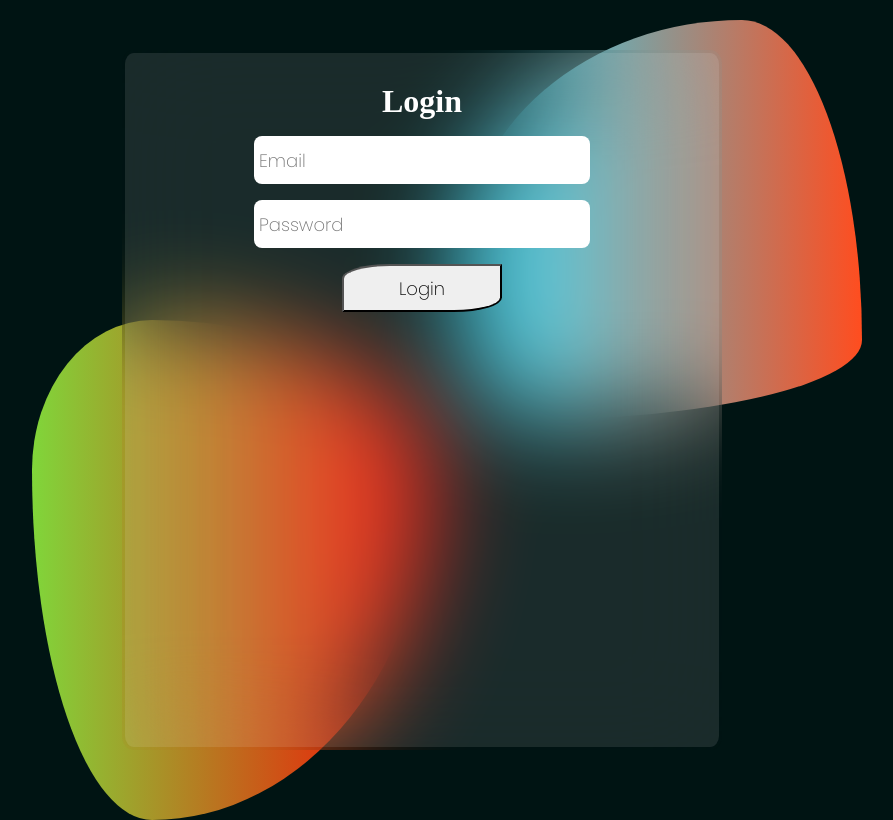
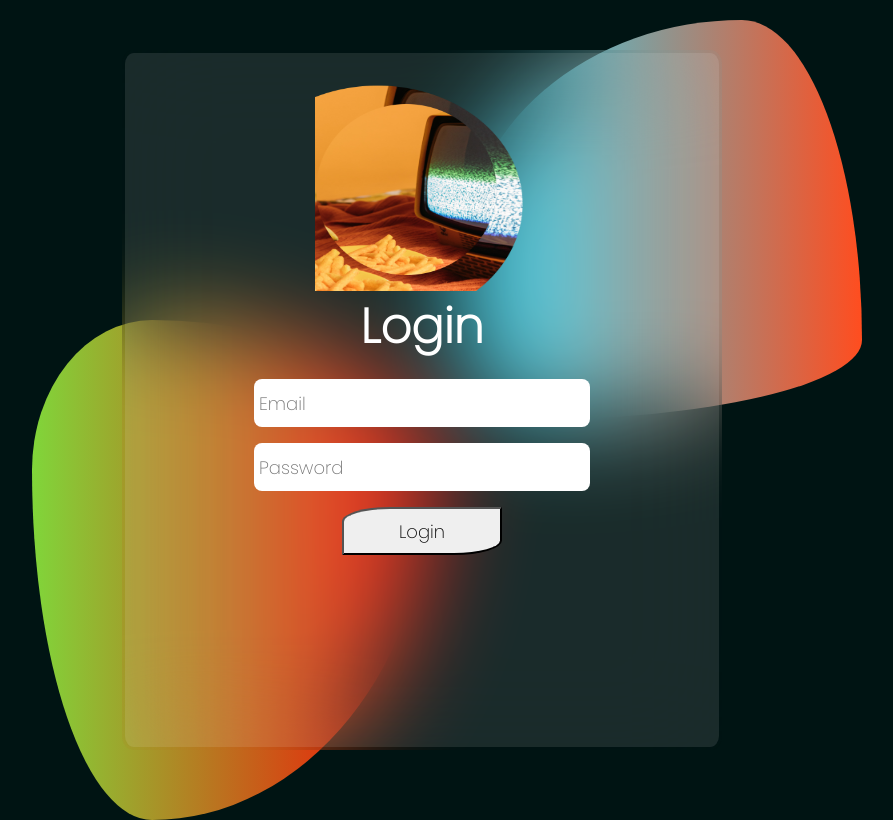
Before and after one commit to luv-jeri/movie-fetcher, a plain HTML site: page index.html in a window 1280 px wide. Shown: the whole page, without its empty margins (218-1111 px from the left). Drawn offline with Linux system fonts and the light colour scheme; a web font is replaced by a local one.

Commit message:
Logo added

```diff
--- a/index.css
+++ b/index.css
@@ -30,6 +30,17 @@ main {
     overflow: hidden;
     backdrop-filter: blur(50px);
     z-index: 40;
+}
+
+.icon {
+    width: 13rem;
+    height: 13rem;
+    margin-left: 10rem;
+}
+
+h1 {
+    font-size: xxx-large;
+    font-family: 'Poppins', sans-serif;
 }
 
 .data {
--- a/index.html
+++ b/index.html
@@ -16,7 +16,7 @@
 <body>
     <main class="main glass">
         <div class="data">
-
+            <img src="tv3.png" class="icon" alt="icon">
             <h1>Login</h1>
             <div class="input">
                 <input id='email' placeholder="Email" value="" type="text" />
```
Also changed, not shown: tv3.png (added).
